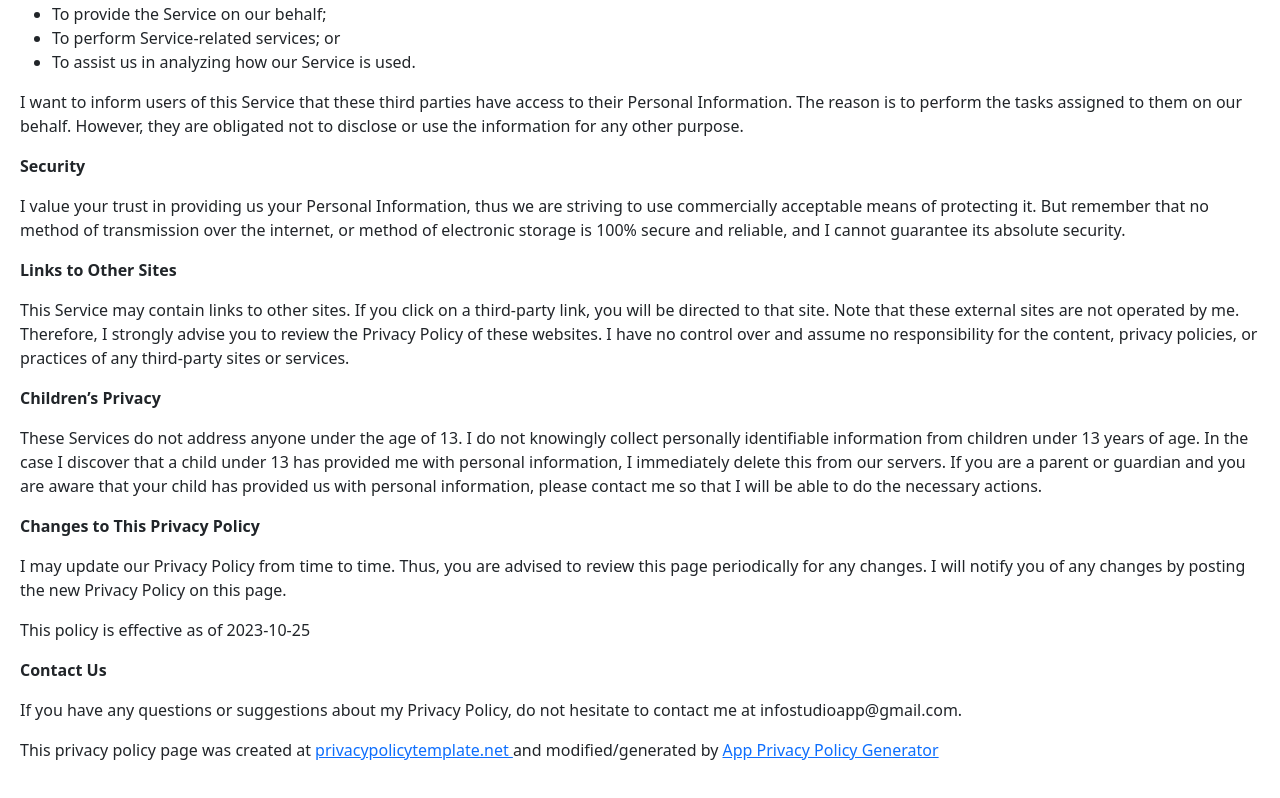
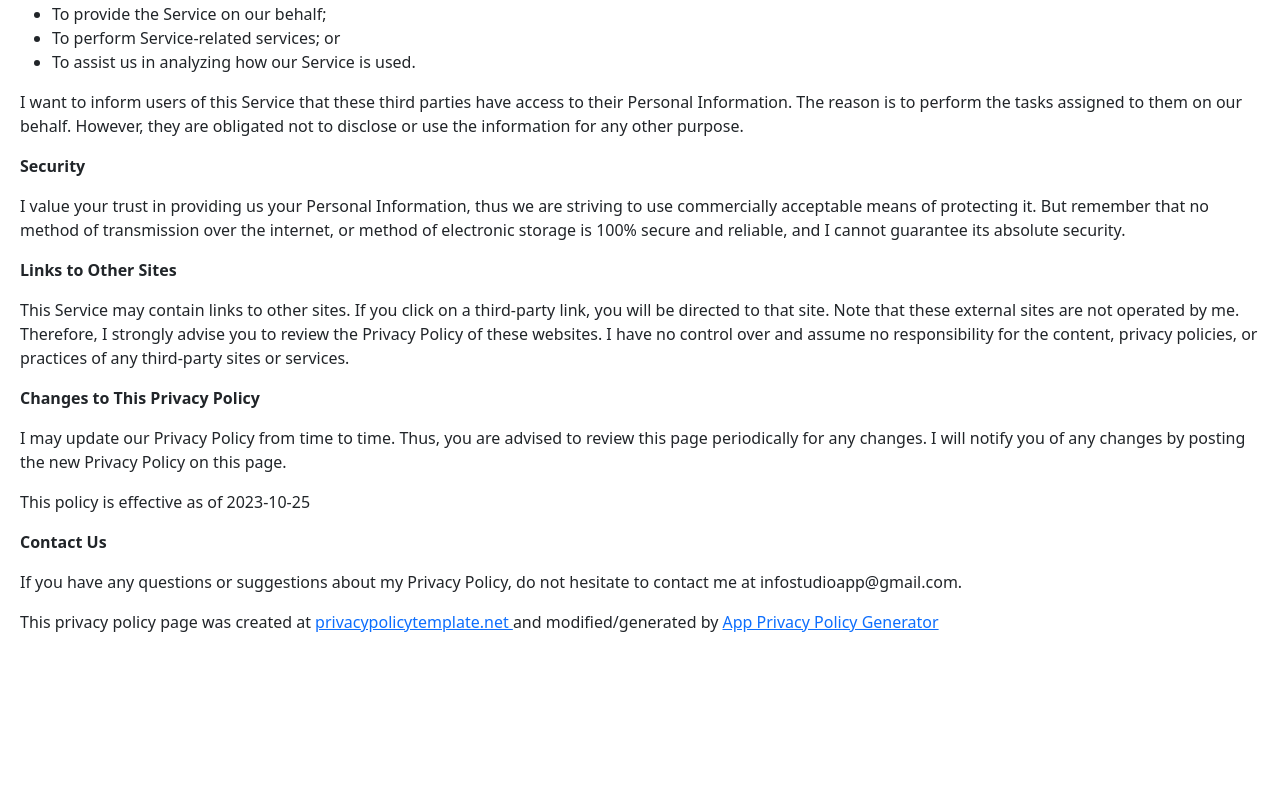
Before and after one commit to AgustinGarciaDev/MGT-React, a React (Vite) app: page / in a window 1280 px wide. Shown: the part 954-1752 px from the top of the page. After the commit the page ends 1624 px from the top, so only its background shows below. Built offline with nearby package versions, Linux system fonts and the light colour scheme.

Commit message:
Update Home.jsx

```diff
--- a/src/Component/Home.jsx
+++ b/src/Component/Home.jsx
@@ -80,16 +80,7 @@ Privacy Policy of these websites. I have
 no control over and assume no responsibility for the content,
 privacy policies, or practices of any third-party sites or
 services.
-</p> <p><strong>Children’s Privacy</strong></p> <div><p>
-These Services do not address anyone under the age of 13.
-I do not knowingly collect personally
-identifiable information from children under 13 years of age. In the case
-I discover that a child under 13 has provided
-me with personal information, I immediately
-delete this from our servers. If you are a parent or guardian
-and you are aware that your child has provided us with
-personal information, please contact me so that
-I will be able to do the necessary actions.
+</p> <p></p> <div><p>
 </p></div> <p><strong>Changes to This Privacy Policy</strong></p> <p>
 I may update our Privacy Policy from
 time to time. Thus, you are advised to review this page
```
